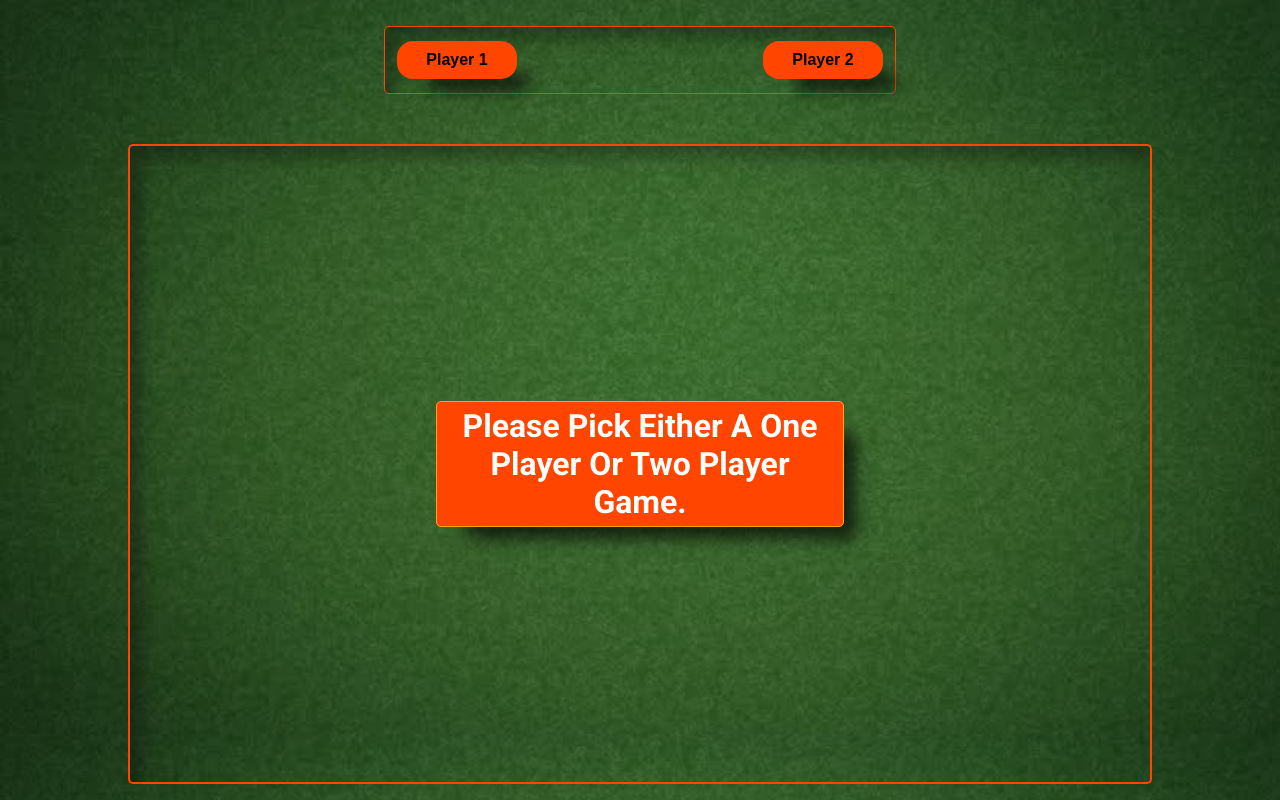
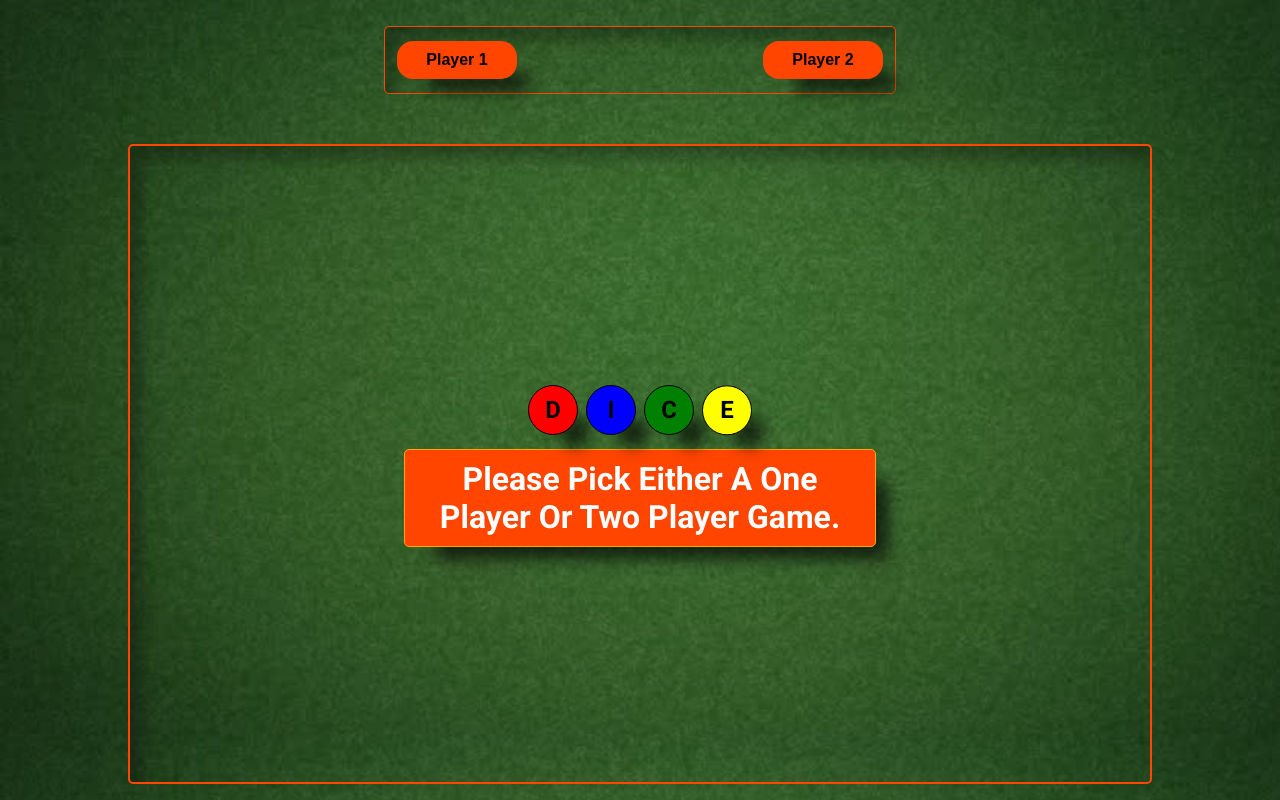
Before and after one commit to jimdavies72/diceGame, a plain HTML site: page index.html in a window 1280 px wide. Drawn offline with nearby package versions, Linux system fonts and the light colour scheme.

Commit message:
added some basic anime.js animation

```diff
--- a/css/styles.css
+++ b/css/styles.css
@@ -75,7 +75,6 @@ Dice Game
 ---------
 */
 
-
 .players{
   padding: 10px;
   width: 40%;
@@ -105,7 +104,7 @@ Dice Game
   flex-direction: row;
 }
 
-.section{
+.section {
   top: 50px;
   position:absolute;
   border: 2px solid var(--col-orange-red);
@@ -150,12 +149,13 @@ Dice Game
   background-color: none;
 }
 
-.splash div {
+.splash div :not(.anime-container div, h1) {
   background-color: var(--col-orange-red);
+  padding: 10px;
   color: white;
   border: 1px solid orange;
   border-radius: 5px;
-  width: 40%;
+  width: 60%;
   margin: 0 auto;
   text-align: center;
   box-shadow: var(--dark-shadow);
@@ -227,6 +227,44 @@ Dice Game
   box-shadow: var(--dark-shadow);
 }
 
+.anime-container{
+  display: flex;
+  justify-content: center;
+  align-items: center;
+  margin-bottom: 10px;
+}
+
+.box{
+  position:relative;
+  width: 50px;
+  height: 50px;
+  margin: 4px;
+  /* display: inline-block; */
+  display: flex;
+  flex-direction: row;
+  justify-content: center;
+  align-items: center;
+  border: 1px solid black;
+  border-radius: 5px;
+  box-shadow: var(--dark-shadow);
+}
+
+.red{
+  background-color: red;
+}
+
+.blue{
+  background-color: blue;
+}
+
+.green{
+  background-color: green;
+}
+
+.yellow{
+  background-color: yellow;
+}
+
 
 /*
 -------------
--- a/index.html
+++ b/index.html
@@ -16,6 +16,20 @@
     </div>
     <div class="wrapper">
       <section class = "section splash">
+        <div class="anime-container">
+          <div class="box red">
+            <h1>D</h1>
+          </div>
+          <div class="box blue">
+            <h1>I</h1>
+          </div>
+          <div class="box green">
+            <h1>C</h1>
+          </div>
+          <div class="box yellow">
+            <h1>E</h1>
+          </div>
+        </div>
         <div class="sp-div">
           <h3>Please pick either a one player or two player game.</h3>
         </div>
@@ -40,6 +54,9 @@
       </section>
       <!-- end of two player section -->
     </div>
+    <!-- anime cdn script  -->
+    <script src="https://cdnjs.cloudflare.com/ajax/libs/animejs/3.2.1/anime.min.js"></script>
+    <!-- local script -->
     <script src="./src/main.js"></script>
   </body>
 </html>
--- a/src/main.js
+++ b/src/main.js
@@ -36,6 +36,26 @@ const playAudio = (soundPath) => {
   const audio = new Audio(soundPath);
   audio.play();
 };
+
+const bounceDrum = () => {
+  anime({
+    targets: "div.box",
+    translateY: [
+      { value: 300, duration: 1000 },
+      { value: 0, duration: 1000 },
+    ],
+    rotate: {
+      value: "1turn",
+      easing: "easeInOutSine",
+    },
+    borderRadius: "50%",
+    delay: function (el, i, l) {
+      return i * 1000;
+    },
+  });
+};
+
+bounceDrum();
 
 // make board we want visible and hide the ones we dont
 const toggleVisible = (boardType) => {
```
